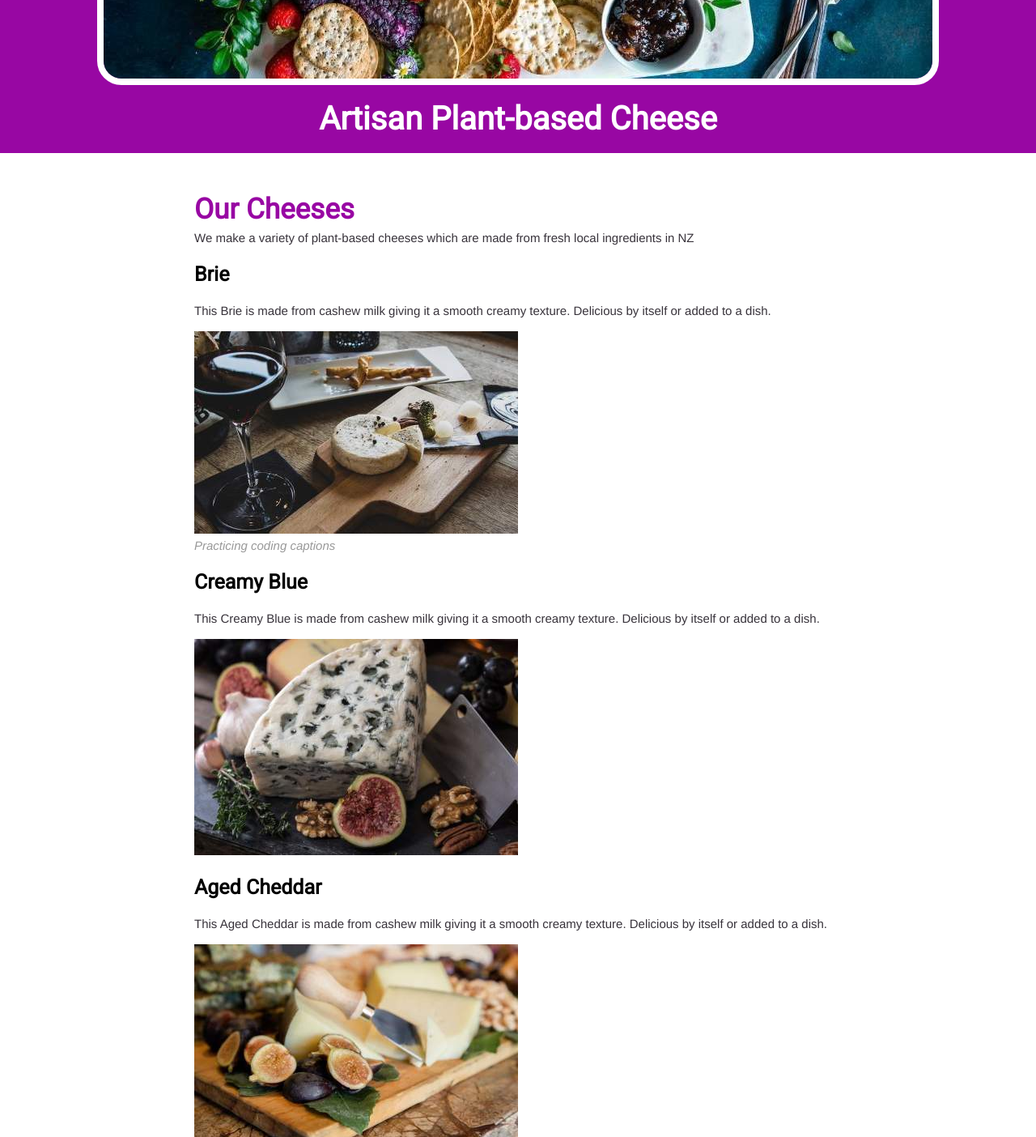
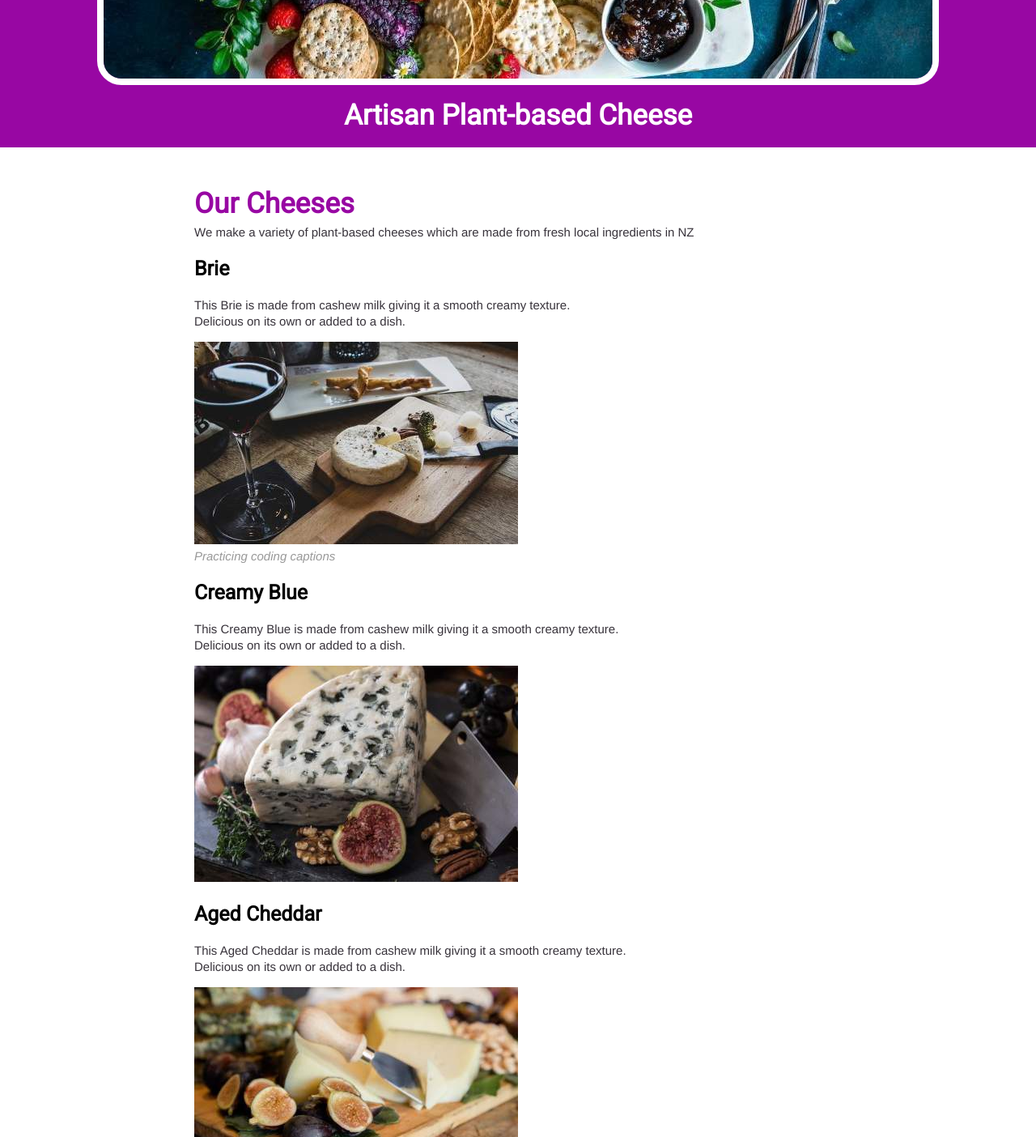
Before and after one commit to Kirstin83/cartoon-hero, a plain HTML site: page index.html in a window 1280 px wide. Shown: the part 260-1664 px from the top of the page at 81% size. Drawn offline with Linux system fonts and the light colour scheme.

Commit message:
updated html

```diff
--- a/css/hero.css
+++ b/css/hero.css
@@ -19,7 +19,7 @@ h1, h2, h3 {
 
 header h1{
 	color: white;
-	font-size: 40px;
+	font-size: 35px;
 }
 
 header img{
--- a/index.html
+++ b/index.html
@@ -18,14 +18,14 @@
 		<h2> Our Cheeses </h2>
 		<p> We make a variety of plant-based cheeses which are made from fresh local ingredients in NZ</p>
 		<h3>Brie</h3>
-		<p> This Brie is made from cashew milk giving it a smooth creamy texture. Delicious by itself or added to a dish.</p>
+		<p> This Brie is made from cashew milk giving it a smooth creamy texture. <br>Delicious on its own or added to a dish.</p>
 		<img src="img/creamybrie.jpg">
 		<p class="caption" >Practicing coding captions</p>
 		<h3>Creamy Blue</h3>
-		<p>This Creamy Blue is made from cashew milk giving it a smooth creamy texture. Delicious by itself or added to a dish.</p>
+		<p>This Creamy Blue is made from cashew milk giving it a smooth creamy texture.<br>Delicious on its own or added to a dish.</p>
 		<img src="img/creamyblue.jpg">
 		<h3>Aged Cheddar</h3>
-		<p>This Aged Cheddar is made from cashew milk giving it a smooth creamy texture. Delicious by itself or added to a dish.</p>
+		<p>This Aged Cheddar is made from cashew milk giving it a smooth creamy texture.<br>Delicious on its own or added to a dish.</p>
 		<img src="img/agedcheddar.jpg">
 	</main>
 
```
